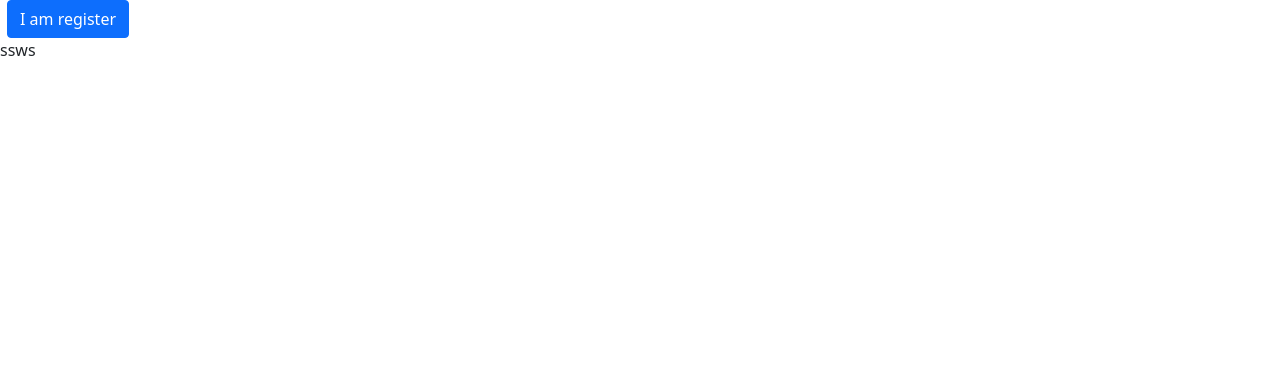
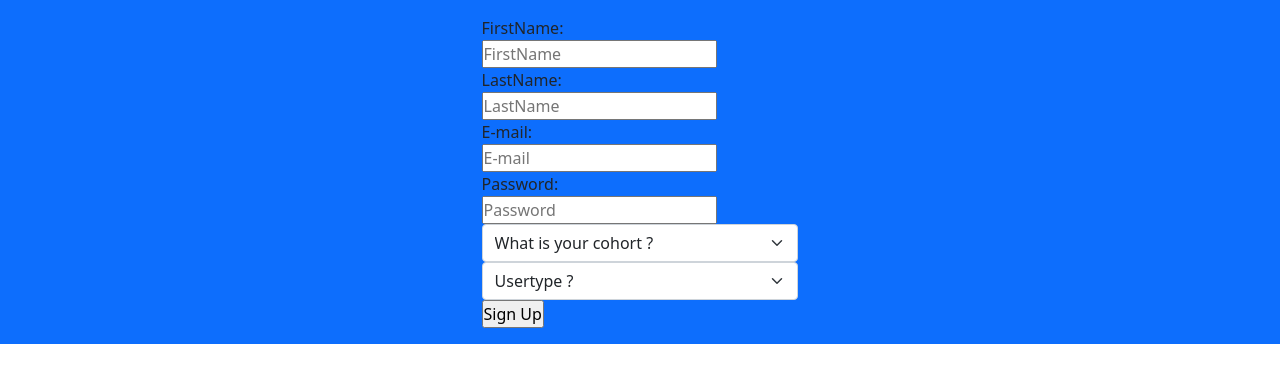
Before and after one commit to muratdemirtas2001/capgemini-hackhaton, a React (Create React App) app in the folder client/: page /register in a window 1280 px wide. Shown: the top 382 px of the page. Built offline with nearby package versions, Linux system fonts and the light colour scheme; no server answers.

Commit message:
Register component in progress

```diff
--- a/client/Context.js
+++ b/client/Context.js
@@ -1,17 +1,37 @@
-import React, { useContext } from "react";
+import React, { useContext, useEffect, useState } from "react";
 
 const AppContext = React.createContext();
 
 const AppProvider = ({ children }) => {
-
+    const [registedPeople, setRegisteredPeople] = useState([]);
+    useEffect(() => {
+        fetch("/api/signup")
+            .then((res) => {
+                if (!res.ok) {
+                    throw new Error(res.statusText);
+                }
+                return res.json();
+            })
+            .then((body) => {
+                setRegisteredPeople(body);
+            })
+            .catch((err) => {
+                console.error(err);
+            });
+    }, []);
     return (
-        <AppContext.Provider value="hello">
+        <AppContext.Provider value={
+            {
+                registedPeople,
+                setRegisteredPeople,
+            }
+        }>
             {children}
         </AppContext.Provider>
     );
 };
 
-export const useGlobalContext = () =>{
+export const useGlobalContext = () => {
     return useContext(AppContext);
 };
 
--- a/client/src/components/Login.js
+++ b/client/src/components/Login.js
@@ -3,8 +3,16 @@ import React from "react";
 export default function Login() {
     return (
         <div>
-            <button className="btn btn-primary">I am login</button>
-            <p>sdsdsd</p>
+            <form>
+            <label htmlFor="email" >
+                    E-mail:
+                    <input type="email" name="email" id="email" placeholder="E-mail" />
+                </label>
+                <label htmlFor="password" >
+                    Password:
+                    <input type="password" name="password" id="password" placeholder="Password" />
+                </label>
+            </form>
         </div>
     );
 }
--- a/client/src/components/Register.js
+++ b/client/src/components/Register.js
@@ -1,10 +1,98 @@
-import React from "react";
+import React, { useState } from "react";
+import { useGlobalContext } from "../../Context";
+export default function Register() {
+    const { registedPeople } = useGlobalContext();
 
-export default function Register() {
+    const [login, setLogin] = useState({
+        "firstname": "",
+        "lastname": "",
+        "email": "",
+        "password": "",
+        "cohort": "",
+        "usertype": "",
+    });
+
+    const handleSubmit = (e) => {
+        e.preventDefault();
+
+        const requestOptions = {
+            method: "POST",
+            headers: { "Content-Type": "application/json" },
+            body: JSON.stringify(login),
+        };
+        fetch("/api/questions", requestOptions)
+            .then((response) => response.json())
+            .then((data) => {
+                setLogin(registedPeople.concat(data));
+            })
+            .catch((error) => {
+                console.error("Error:", error);
+            });
+
+        setLogin({
+            "firstname": "",
+            "lastname": "",
+            "email": "",
+            "password": "",
+            "cohort": "",
+            "usertype": "",
+        });
+    };
+
+    const handleSignUp = (e) => {
+        const newRegistration = { ...login, [e.target.name]: e.target.value };
+        setLogin(newRegistration);
+    };
     return (
-        <div>
-            <button className="btn btn-primary">I am register</button>
-            <p>ssws</p>
+        <div className="justify-content-center p-3 d-flex flex-wrap align-items-center bg-primary">
+            <form onSubmit={handleSubmit}>
+                <div className="col-6 col-md-5 col-lg-3">
+                    <label htmlFor="firstname" >
+                        FirstName:
+                        <input type="text" name="firstname" id="firstname" placeholder="FirstName" value={login.firstname} onChange={handleSignUp} />
+                    </label>
+                </div>
+                <div className="col-6 col-md-5 col-lg-3">
+                    <label htmlFor="lastname" >
+                        LastName:
+                        <input type="text" name="lastname" id="lastname" placeholder="LastName" value={login.lastname} onChange={handleSignUp} />
+                    </label>
+                </div>
+
+                <div className="col-6 col-md-5 col-lg-3">
+                    <label htmlFor="email" >
+                        E-mail:
+                        <input type="email" name="email" id="email" placeholder="E-mail" value={login.email} onChange={handleSignUp} />
+                    </label>
+                </div>
+
+                <div className="col-6 col-md-5 col-lg-3">
+                    <label htmlFor="password" >
+                        Password:
+                        <input type="password" name="password" id="password" placeholder="Password" value={login.password} onChange={handleSignUp} />
+                    </label>
+
+                </div>
+
+                <div className="col-12 col-md-5 col-lg-12">
+                    <select onBlur={handleSignUp} className="form-select" aria-label="select example" name="cohort" >
+                        <option defaultValue>What is your cohort ?</option>
+                        <option value="London-8">London-8</option>
+                        <option value="London-9">London-9</option>
+                        <option value="London-10">London-10</option>
+                    </select>
+                </div>
+
+                <div className="col-6 col-md-5 col-lg-12">
+                    <select onBlur={handleSignUp} className="form-select" aria-label="select example" name="usertype">
+                        <option defaultValue>Usertype ?</option>
+                        <option value="student" >student</option>
+                        <option value="mentor" >mentor</option>
+                    </select>
+                </div>
+
+                <input type="submit" value="Sign Up" />
+            </form>
         </div>
     );
 }
--- a/client/src/pages/Home.css
+++ b/client/src/pages/Home.css
@@ -8,6 +8,11 @@
 
 .message:hover {
 	background-color: yellow;
+}
+
+*{
+	margin: 0;
+	padding: 0;
 }
 
 nav {
```
